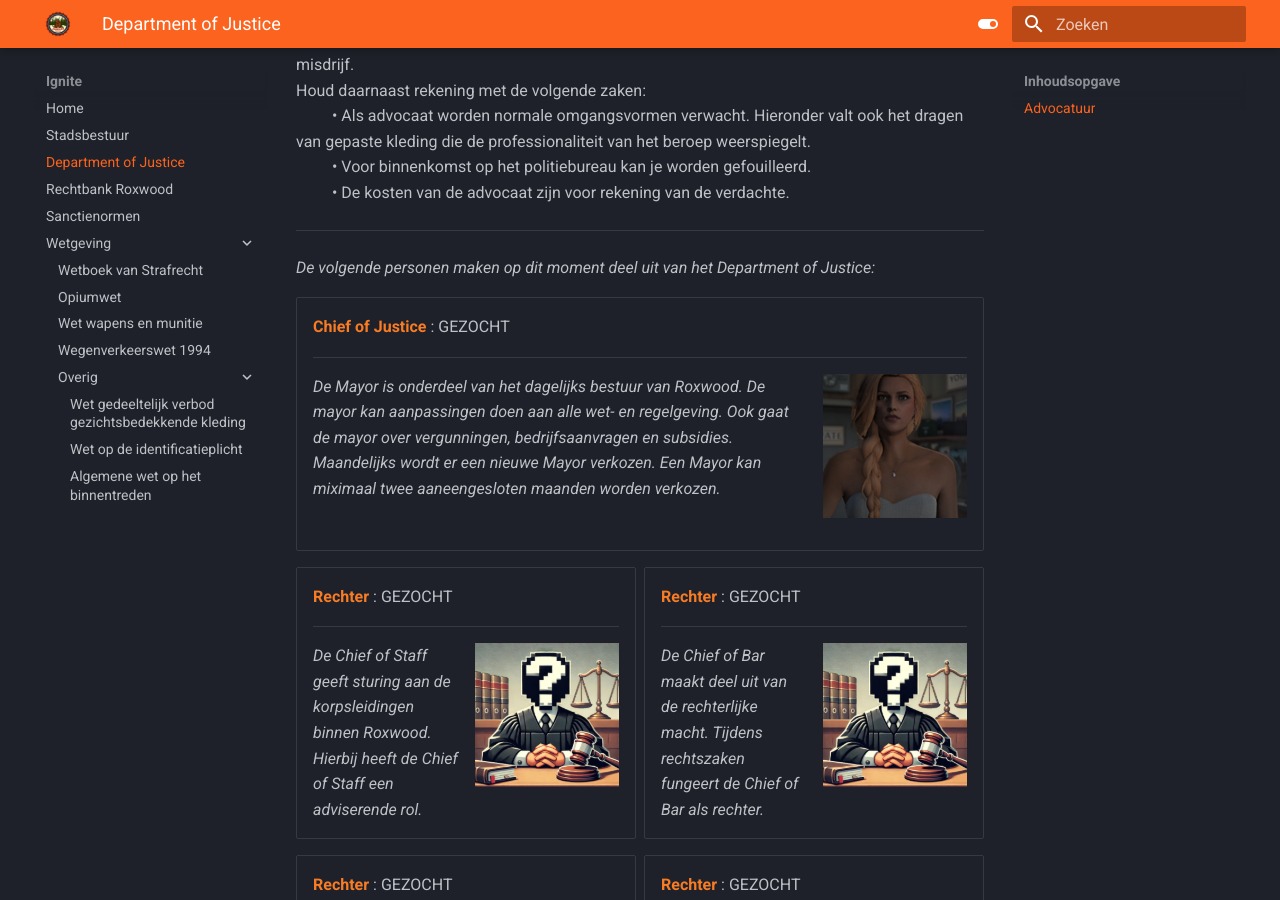
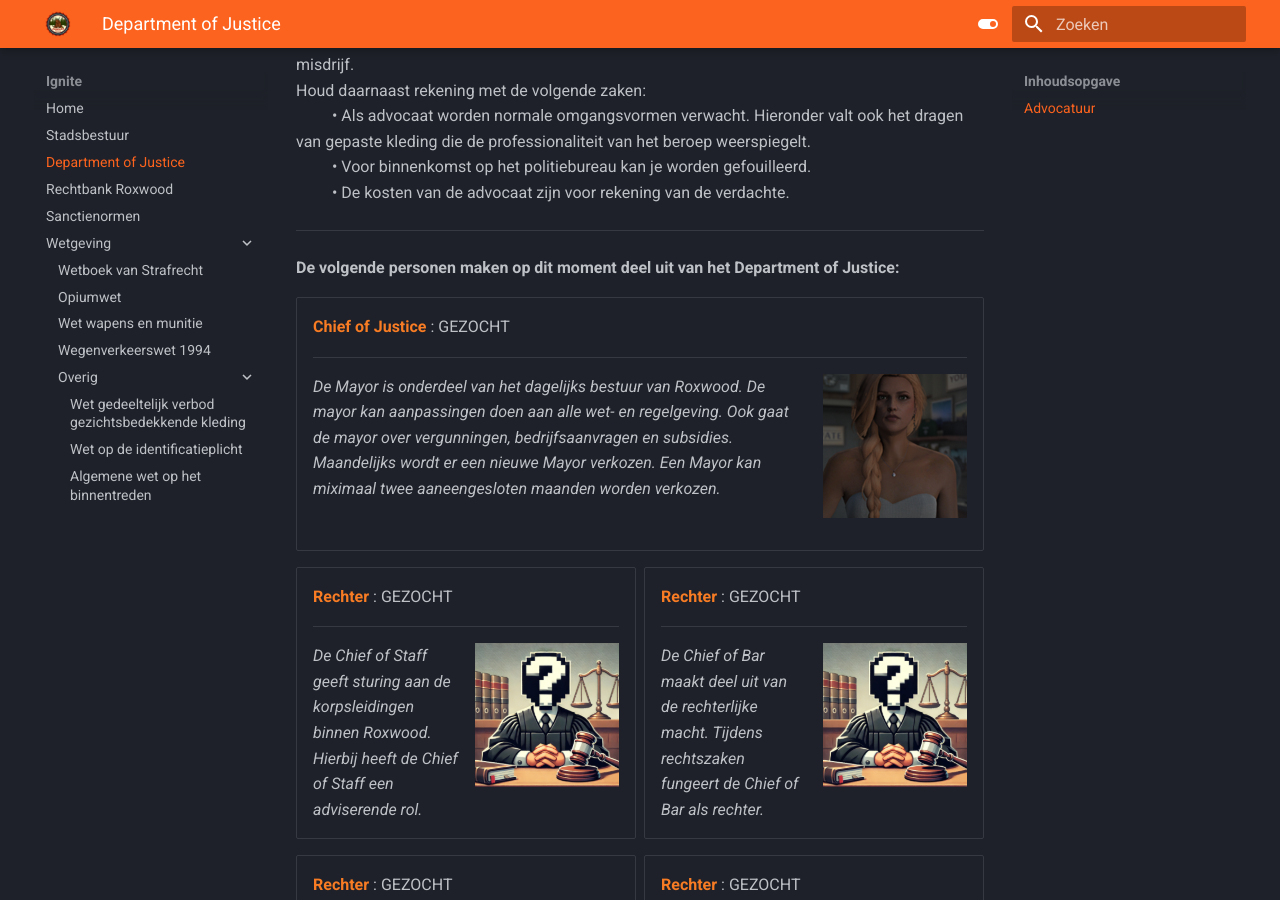
Before and after one commit to NLDenny/wetboek, an MkDocs documentation site: the page built from docs/doj.md, in a window 1280 px wide and 900 px high, scrolled down 518 px. Built offline with MkDocs 1.6.1 and Material for MkDocs 9.7.7, drawn with Linux system fonts in a browser that asks for light colours.

Commit message:
Update doj.md

```diff
--- a/docs/doj.md
+++ b/docs/doj.md
@@ -21,7 +21,7 @@ Houd daarnaast rekening met de volgende zaken:
 
 ---
 
-_De volgende personen maken op dit moment deel uit van het Department of Justice:_
+__De volgende personen maken op dit moment deel uit van het Department of Justice:__
 
 <div class="grid cards" markdown>
 
```
